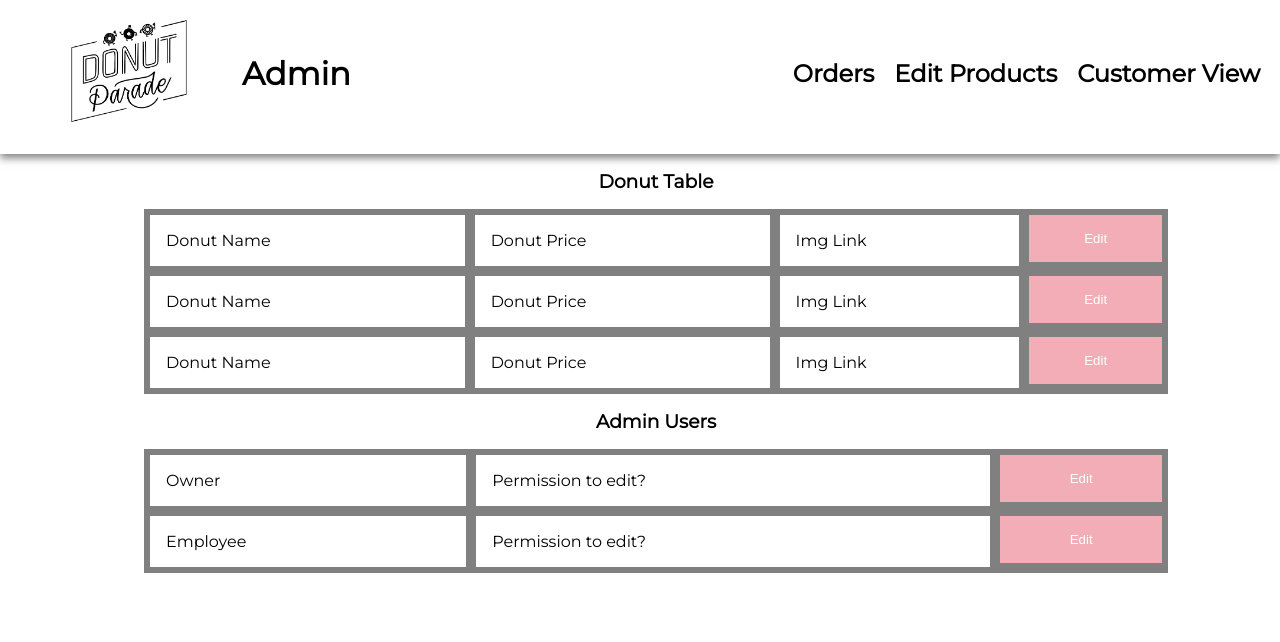
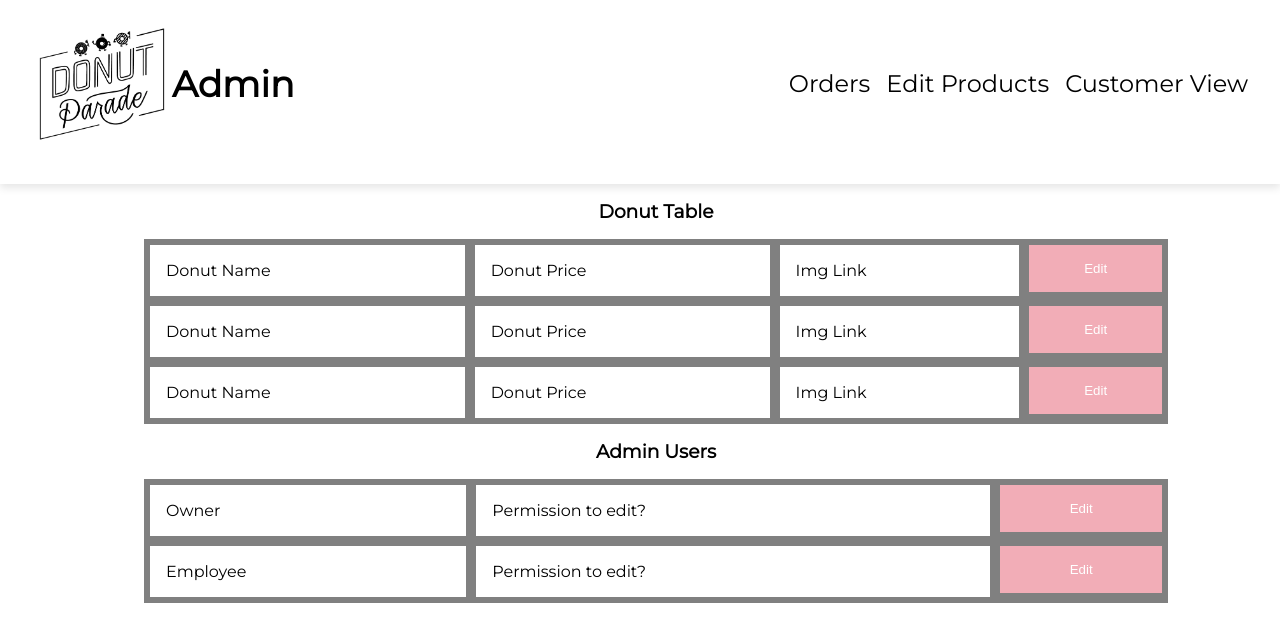
Before and after one commit to CSCD488-Winter2024/project-description-user-stories-and-glossary-project-unknown, a React (Vite) app in the folder DonutParade/: page /admin/edit in a window 1280 px wide. Shown: the top 642 px of the page. Built offline with nearby package versions, Linux system fonts and the light colour scheme; a web font is replaced by a local one.

Commit message:
Changes to Admin Header

```diff
--- a/DonutParade/src/components/AdminHeader.jsx
+++ b/DonutParade/src/components/AdminHeader.jsx
@@ -1,28 +1,48 @@
 import React from 'react'
-//import Navbar from './Navbar'
 import DonutParadeLogo from '../assets/DonutParadeLogoblack.png'
+import Cart from '../assets/Cart.png'
+import User from '../assets/User.png'
+import Bitten from '../assets/bitten.png'
 import '../styles/AdminHeader.css'
 
-function AdminNav() {
+function AdminHeader() {
   return (
-    <div className='AdminNav'>
-       <div class="nav-bar">
-        <div class="logo-title">
-          <a href="/admin/home"><img src={DonutParadeLogo} alt="Donut Parade Logo" id='DonutParadeLogo' /></a>
-          <h1>Admin</h1>
-        </div>
+    <div className='AdminHeader'>
 
-        <div class="nav-options-list">
-          <a href="/admin/orders"><h2 class="nav-option">Orders</h2></a>
-          <a href="/admin/edit"><h2 class="nav-option">Edit Products</h2></a>
-          <a href="/"><h2 class="nav-option">Customer View</h2></a>
+      {/* <div id='helloUser' state='false'>
+        <img src={Bitten} alt="Donut" id='bitten' />
+        <h1>Welcome User</h1>
+      </div> */}
 
-        </div>
+
+        <div className="navbar mx-2 flex justify-between items-center w-auto text-2xl">
+            <a href='/admin/home'>
+                <img src={DonutParadeLogo} alt="Donut Parade Logo" id='DonutParadeLogo' />
+                <h2>Admin</h2>
+            </a>
+            <div className="hidden md:flex dropdown" id='miniNav'>
+              <ul className='md:flex gap-4 hidden:menu mx-4'>
+                <a href="/admin/orders">Orders</a>
+                <a href="/admin/edit">Edit Products</a>
+                <a href="/">Customer View</a>
+              </ul>
+            </div>
+            <details className="md:hidden dropdown mx-6">
+              <summary id="nav-toggle" className="m-1 mx-3 btn block md:hidden">
+                  <svg className="bg-white text-black h-auto w-10" viewBox="0 0 20 20" xmlns="http://www.w3.org/2000/svg"><title>Menu</title><path d="M0 3h20v2H0V3zm0 6h20v2H0V9zm0 6h20v2H0v-2z"/></svg>
+              </summary>
+              <ul id='mobileNav' className="p-2 shadow menu dropdown-content z-[1] bg-purple-200 rounded-box text-lg gap-1">
+                  <li><a href="/admin/orders">Orders</a></li>
+                  <li><a href="/admin/edit">Edit Products</a></li>
+                  <li><a href="/">Customer View</a></li>
+                </ul>
+            </details>
 
         </div>
 
     </div>
+
   )
 }
 
-export default AdminNav
+export default AdminHeader
--- a/DonutParade/src/styles/AdminHeader.css
+++ b/DonutParade/src/styles/AdminHeader.css
@@ -1,40 +1,40 @@
-.nav-bar{
-    box-shadow: 0px 4px 8px rgba(0, 0, 0, 0.5);
-    align-items: center;
-    justify-content: space-between;
-    height: 100%;
+* {
+    margin: 0;
+    padding: 0;
+}
+
+.AdminHeader {
+    /* height: 100%; */
     width: 100%;
+    padding-top: 1rem;
+    padding-bottom: 2rem;
     background-color: white;
-    display: flex;
-    flex-direction: row;
-    padding-top: 1rem;
-    padding-bottom: 1.5rem;
+    box-shadow: 0px 4px 8px rgba(0, 0, 0, 0.1);
+    position: sticky;
     top: 0;
-    z-index: 1000;
+    z-index: 3;
+    text-align: center;
+
 }
-.nav-options-list{
-    display: flex;
-    flex-direction: row;
-    justify-content: space-evenly;
-    margin:10px;
+
+.icon {
+    max-width: 50px;
+    max-height: auto;
 }
-.nav-option{
-    margin:10px;
+
+#Cart {
+    width: 40px;
+    height: 30px;
+    background-color: none;
 }
-.logo-title{
-    display: flex;
-    flex-direction: row;
-    align-items: center;
-    justify-content: space-between;
+
+#User {
+    width: 30px;
+    height: 30px;
 }
+
 #DonutParadeLogo {
-    width: 130px;
-    height: 110px;
-    padding-left: 4rem;
-    padding-right:3rem;
+    width: 140px;
+    height: 120px;
+    margin-left: 1rem;
 }
-.nav-option:hover {
-    color: #BDD7BC;
-    white-space: nowrap;
-    z-index: 3;
-}
```
